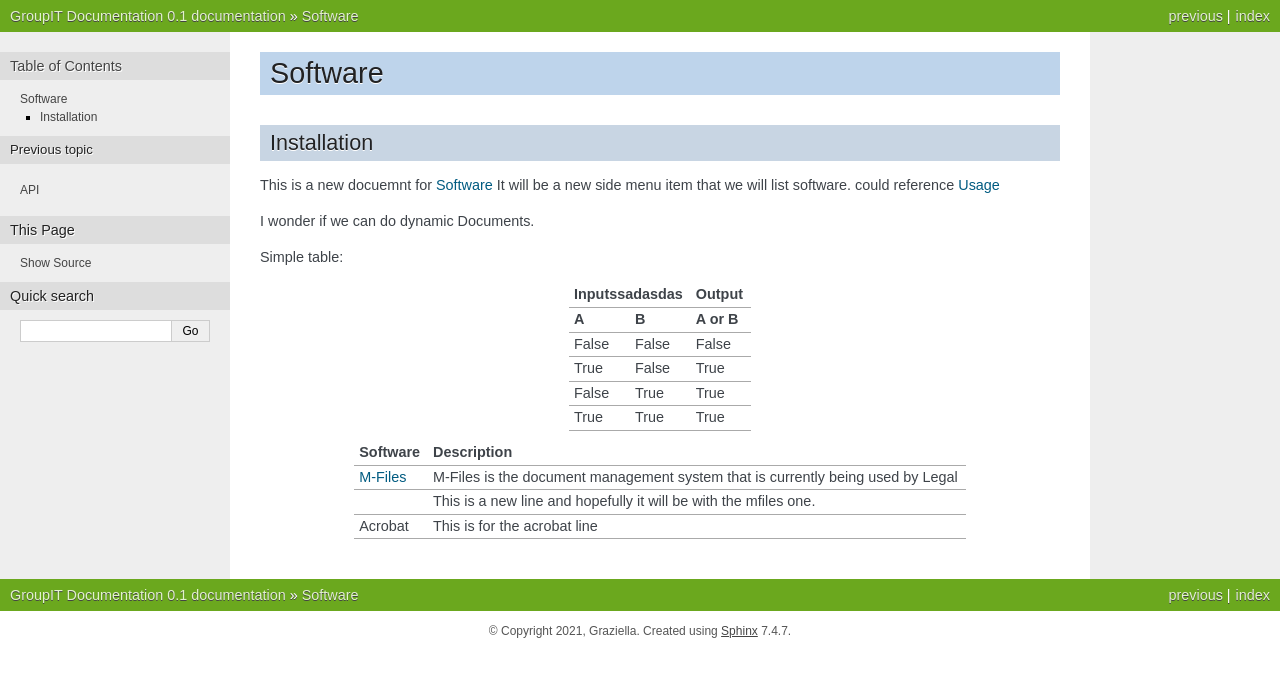
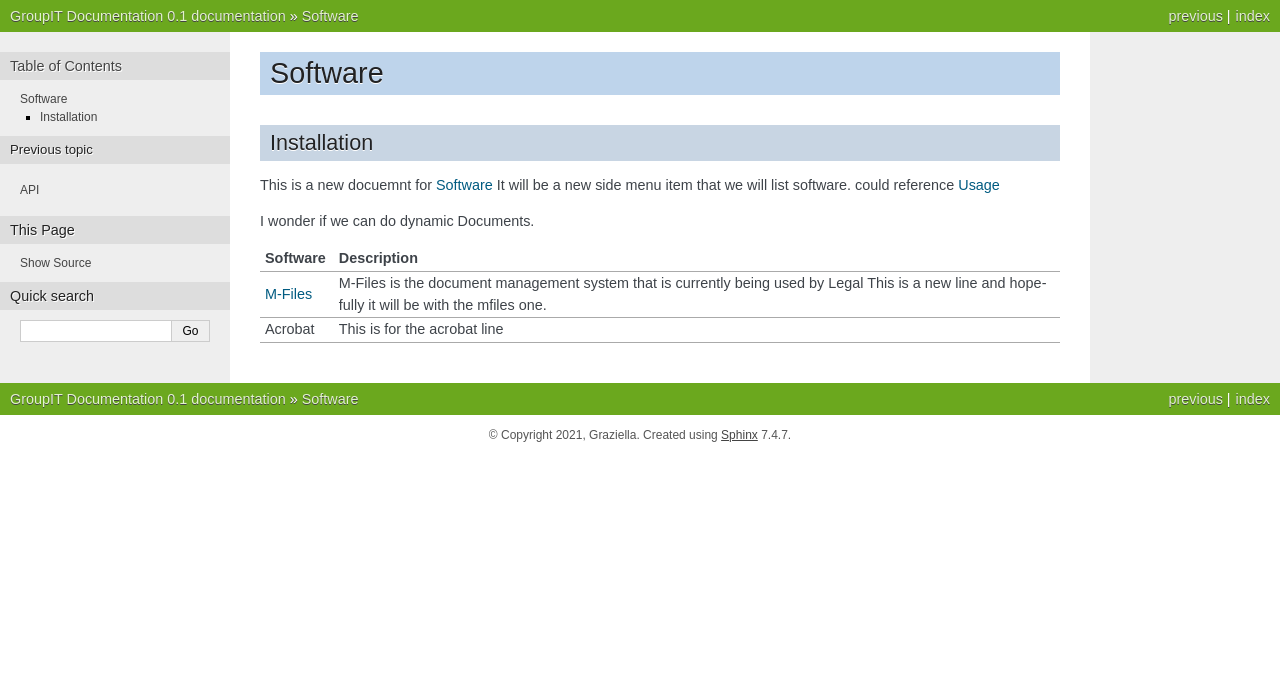
Before and after one commit to PhoenixInNZ/GroupITDocs, a Sphinx documentation site: the page built from docs/source/software.rst, in a window 1280 px wide. Shown: the top 677 px of the page. Built offline with Sphinx 7.4.7, drawn with Linux system fonts in a browser that asks for light colours; pages that are not in the unit, such as notebooks, are missing from menus.

Commit message:
Update software.rst

```diff
--- a/docs/source/software.rst
+++ b/docs/source/software.rst
@@ -12,23 +12,10 @@ It will be a new side menu item that we will list software. could reference :doc
 I wonder if we can do dynamic Documents.
 
 
-Simple table:
-
-========  ========  ======
-   Inputssadasdas   Output
-------------------  ------
-  A         B       A or B
-========  ========  ======
-False     False     False
-True      False     True
-False     True      True
-True      True      True
-========  ========  ======
-
 ==============  ====================================================================================
 Software        Description
 ==============  ====================================================================================
 :doc:`m-files`	M-Files is the document management system that is currently being used by Legal
-|               This is a new line and hopefully it will be with the mfiles one.
+                This is a new line and hopefully it will be with the mfiles one.
 :doc:`Acrobat`  This is for the acrobat line
 ==============  ====================================================================================
```
